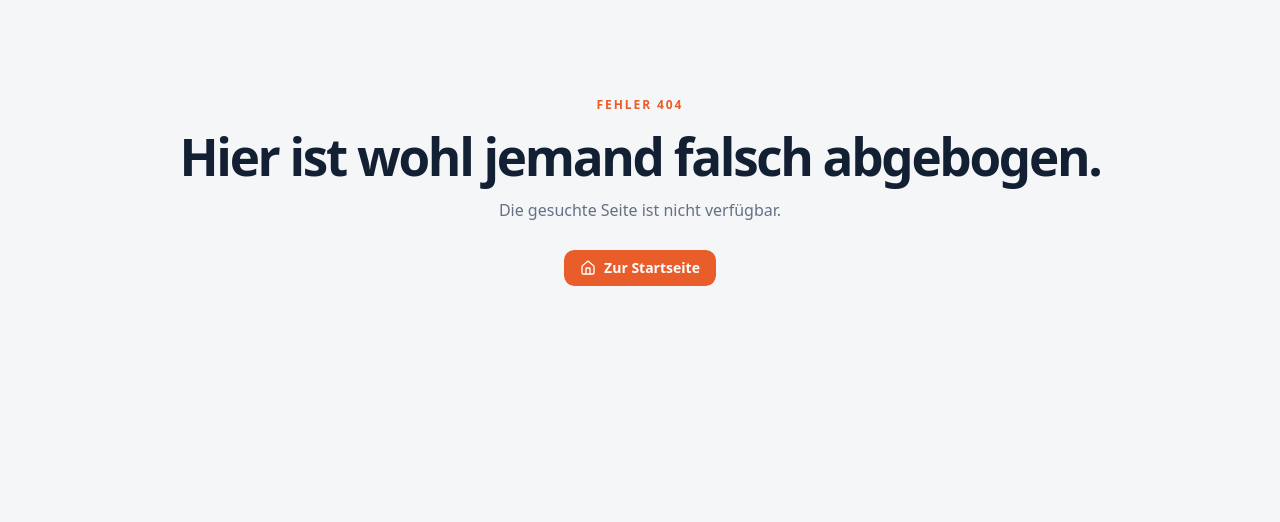
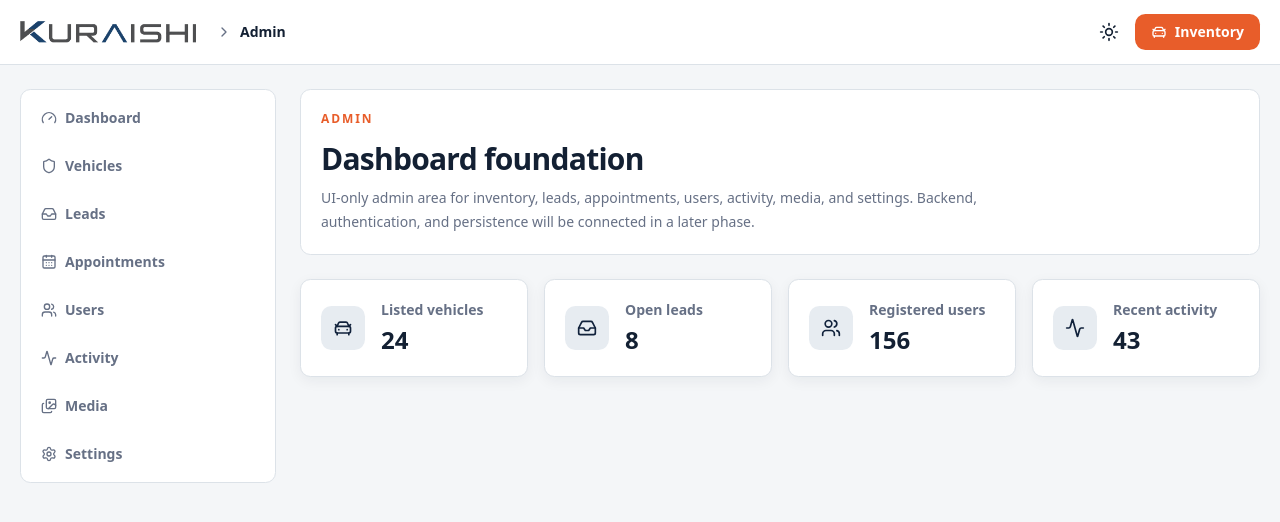
Before and after one commit to NikzadBehnam/kuraishi-car-dealer, a Next.js app: page /admin in a window 1280 px wide. Before the commit this address had no page. Shown: the top 522 px of the page. Built offline with nearby package versions, Linux system fonts and the light colour scheme.

Commit message:
Create admin route foundation

```diff
--- /dev/null
+++ b/src/app/(protected)/admin/error.tsx
@@ -0,0 +1,28 @@
+"use client";
+
+import { RotateCcw } from "lucide-react";
+
+import { Button } from "@/components/ui/button";
+
+export default function AdminError({ reset }: { reset: () => void }) {
+  return (
+    <section className="rounded-[var(--radius-sm)] border bg-surface p-8 text-center">
+      <p className="eyebrow">Admin error</p>
+      <h1 className="mt-3 text-3xl font-extrabold tracking-tight">
+        Admin area could not load
+      </h1>
+      <p className="mx-auto mt-3 max-w-xl text-sm leading-6 text-muted-foreground">
+        This UI-only admin section is available, but this view failed to render.
+        Try loading it again.
+      </p>
+      <Button
+        type="button"
+        className="mt-6 rounded-[var(--radius-sm)]"
+        onClick={reset}
+      >
+        <RotateCcw />
+        Try again
+      </Button>
+    </section>
+  );
+}
--- /dev/null
+++ b/src/app/(protected)/admin/layout.tsx
@@ -0,0 +1,70 @@
+import type { Metadata } from "next";
+import Link from "next/link";
+import type { ReactNode } from "react";
+import { CarFront, ChevronRight } from "lucide-react";
+
+import { BrandLogo } from "@/components/brand-logo";
+import { ThemeToggle } from "@/components/theme-toggle";
+import { Button } from "@/components/ui/button";
+import { adminNavigation } from "@/config/admin-routes.config";
+
+export const metadata: Metadata = {
+  title: "Admin",
+  robots: { index: false, follow: false },
+};
+
+export default function AdminLayout({ children }: { children: ReactNode }) {
+  return (
+    <div className="min-h-screen bg-background text-foreground">
+      <header className="sticky top-0 z-50 border-b bg-surface/95 backdrop-blur">
+        <div className="site-container flex h-16 items-center gap-5">
+          <Link
+            href="/admin"
+            className="w-[clamp(8.5rem,14vw,11rem)] shrink-0"
+            aria-label="Kuraishi Admin Dashboard"
+          >
+            <BrandLogo priority />
+          </Link>
+          <div className="hidden min-w-0 items-center gap-2 text-sm text-muted-foreground md:flex">
+            <ChevronRight className="size-4" aria-hidden="true" />
+            <span className="font-bold text-foreground">Admin</span>
+          </div>
+          <div className="ml-auto flex items-center gap-2">
+            <ThemeToggle />
+            <Button
+              asChild
+              variant="accent"
+              className="hidden rounded-[var(--radius-sm)] sm:inline-flex"
+            >
+              <Link href="/admin/vehicles">
+                <CarFront />
+                Inventory
+              </Link>
+            </Button>
+          </div>
+        </div>
+      </header>
+
+      <div className="site-container grid gap-6 py-6 lg:grid-cols-[16rem_minmax(0,1fr)]">
+        <aside className="lg:sticky lg:top-[5.5rem] lg:self-start">
+          <nav
+            aria-label="Admin navigation"
+            className="flex gap-2 overflow-x-auto rounded-[var(--radius-sm)] border bg-surface p-2 lg:grid"
+          >
+            {adminNavigation.map(({ label, href, Icon }) => (
+              <Link
+                key={href}
+                href={href}
+                className="flex min-h-10 shrink-0 items-center gap-2 rounded-[var(--radius-sm)] px-3 text-sm font-bold text-muted-foreground transition-colors hover:bg-surface-muted hover:text-foreground"
+              >
+                <Icon className="size-4" aria-hidden="true" />
+                {label}
+              </Link>
+            ))}
+          </nav>
+        </aside>
+        <main className="min-w-0">{children}</main>
+      </div>
+    </div>
+  );
+}
--- /dev/null
+++ b/src/app/(protected)/admin/loading.tsx
@@ -0,0 +1,28 @@
+import { Skeleton } from "@/components/ui/skeleton";
+
+export default function AdminLoading() {
+  return (
+    <div className="grid gap-6">
+      <section className="rounded-[var(--radius-sm)] border bg-surface p-5">
+        <Skeleton className="h-4 w-20" />
+        <Skeleton className="mt-4 h-9 w-72 max-w-full" />
+        <Skeleton className="mt-3 h-4 w-full max-w-2xl" />
+        <Skeleton className="mt-2 h-4 w-3/4 max-w-xl" />
+      </section>
+      <section className="grid gap-4 sm:grid-cols-2 xl:grid-cols-4">
+        {Array.from({ length: 4 }).map((_, index) => (
+          <div
+            key={index}
+            className="grid grid-cols-[auto_1fr] items-center gap-4 rounded-[var(--radius-sm)] border bg-surface p-5"
+          >
+            <Skeleton className="size-11 rounded-[var(--radius-sm)]" />
+            <div>
+              <Skeleton className="h-4 w-28" />
+              <Skeleton className="mt-3 h-7 w-14" />
+            </div>
+          </div>
+        ))}
+      </section>
+    </div>
+  );
+}
--- /dev/null
+++ b/src/app/(protected)/admin/not-found.tsx
@@ -0,0 +1,28 @@
+import Link from "next/link";
+import { Gauge } from "lucide-react";
+
+import { Button } from "@/components/ui/button";
+
+export default function AdminNotFound() {
+  return (
+    <section className="rounded-[var(--radius-sm)] border bg-surface p-8 text-center">
+      <p className="eyebrow">Admin 404</p>
+      <h1 className="mt-3 text-3xl font-extrabold tracking-tight">
+        Admin page not found
+      </h1>
+      <p className="mx-auto mt-3 max-w-xl text-sm leading-6 text-muted-foreground">
+        The requested admin UI screen has not been created yet.
+      </p>
+      <Button
+        asChild
+        variant="accent"
+        className="mt-6 rounded-[var(--radius-sm)]"
+      >
+        <Link href="/admin">
+          <Gauge />
+          Back to dashboard
+        </Link>
+      </Button>
+    </section>
+  );
+}
--- /dev/null
+++ b/src/app/(protected)/admin/page.tsx
@@ -0,0 +1,47 @@
+import { Activity, CarFront, Inbox, Users } from "lucide-react";
+
+import { Card } from "@/components/ui/card";
+
+const dashboardStats = [
+  { label: "Listed vehicles", value: "24", Icon: CarFront },
+  { label: "Open leads", value: "8", Icon: Inbox },
+  { label: "Registered users", value: "156", Icon: Users },
+  { label: "Recent activity", value: "43", Icon: Activity },
+] as const;
+
+export default function AdminDashboardPage() {
+  return (
+    <div className="grid gap-6">
+      <section className="rounded-[var(--radius-sm)] border bg-surface p-5">
+        <p className="eyebrow">Admin</p>
+        <h1 className="mt-3 text-3xl leading-tight font-extrabold tracking-tight">
+          Dashboard foundation
+        </h1>
+        <p className="mt-2 max-w-2xl text-sm leading-6 text-muted-foreground">
+          UI-only admin area for inventory, leads, appointments, users,
+          activity, media, and settings. Backend, authentication, and
+          persistence will be connected in a later phase.
+        </p>
+      </section>
+
+      <section className="grid gap-4 sm:grid-cols-2 xl:grid-cols-4">
+        {dashboardStats.map(({ label, value, Icon }) => (
+          <Card
+            key={label}
+            className="grid grid-cols-[auto_1fr] items-center gap-4 rounded-[var(--radius-sm)] p-5"
+          >
+            <span className="grid size-11 place-items-center rounded-[var(--radius-sm)] bg-secondary text-primary">
+              <Icon className="size-5" aria-hidden="true" />
+            </span>
+            <span>
+              <span className="block text-sm font-bold text-muted-foreground">
+                {label}
+              </span>
+              <strong className="mt-1 block text-2xl">{value}</strong>
+            </span>
+          </Card>
+        ))}
+      </section>
+    </div>
+  );
+}
--- /dev/null
+++ b/src/config/admin-routes.config.ts
@@ -0,0 +1,43 @@
+import {
+  Activity,
+  CalendarDays,
+  Gauge,
+  Images,
+  Inbox,
+  Settings,
+  Shield,
+  Users,
+  type LucideIcon,
+} from "lucide-react";
+
+export const adminRoutes = {
+  dashboard: "/admin",
+  vehicles: "/admin/vehicles",
+  leads: "/admin/leads",
+  appointments: "/admin/appointments",
+  users: "/admin/users",
+  activity: "/admin/activity",
+  media: "/admin/media",
+  settings: "/admin/settings",
+} as const;
+
+export interface AdminNavigationItem {
+  label: string;
+  href: (typeof adminRoutes)[keyof typeof adminRoutes];
+  Icon: LucideIcon;
+}
+
+export const adminNavigation: AdminNavigationItem[] = [
+  { label: "Dashboard", href: adminRoutes.dashboard, Icon: Gauge },
+  { label: "Vehicles", href: adminRoutes.vehicles, Icon: Shield },
+  { label: "Leads", href: adminRoutes.leads, Icon: Inbox },
+  {
+    label: "Appointments",
+    href: adminRoutes.appointments,
+    Icon: CalendarDays,
+  },
+  { label: "Users", href: adminRoutes.users, Icon: Users },
+  { label: "Activity", href: adminRoutes.activity, Icon: Activity },
+  { label: "Media", href: adminRoutes.media, Icon: Images },
+  { label: "Settings", href: adminRoutes.settings, Icon: Settings },
+];
```
